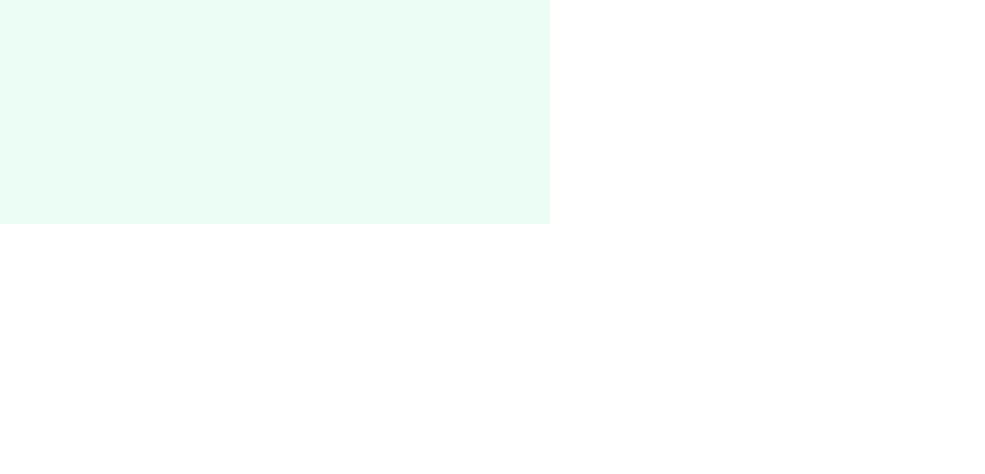
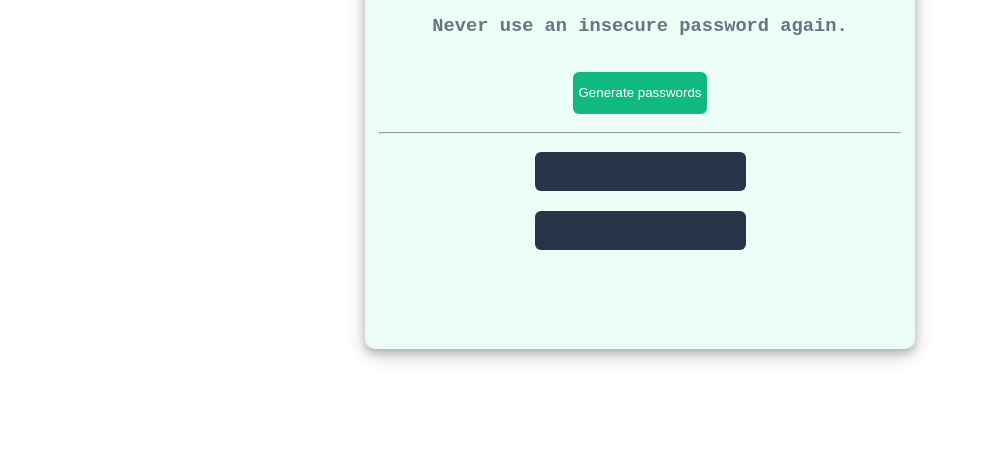
Before and after one commit to ShivamMishra6969/JS, a website: page Projects/Password-Genrator/index.html in a window 1280 px wide. Shown: the part 326-800 px from the top of the page, without its empty margins (0-985 px from the left). Drawn offline with Linux system fonts and the light colour scheme.

Commit message:
container

```diff
--- a/Projects/Password-Genrator/index.css
+++ b/Projects/Password-Genrator/index.css
@@ -10,6 +10,15 @@ body {
     left: 61px;
     align-items: center;
     justify-content: center;
+    position: absolute;
+    top: 50%;
+    left: 50%;
+    transform: translate(-50%, -50%);
+    box-shadow: 0 4px 8px 0 rgba(0, 0, 0, 0.2), 0 6px 20px 0 rgba(0, 0, 0, 0.19);
+    border-radius: 10px;
+    display: flex;
+    flex-direction: column;
+    text-align: center;
 
 }
 
```
